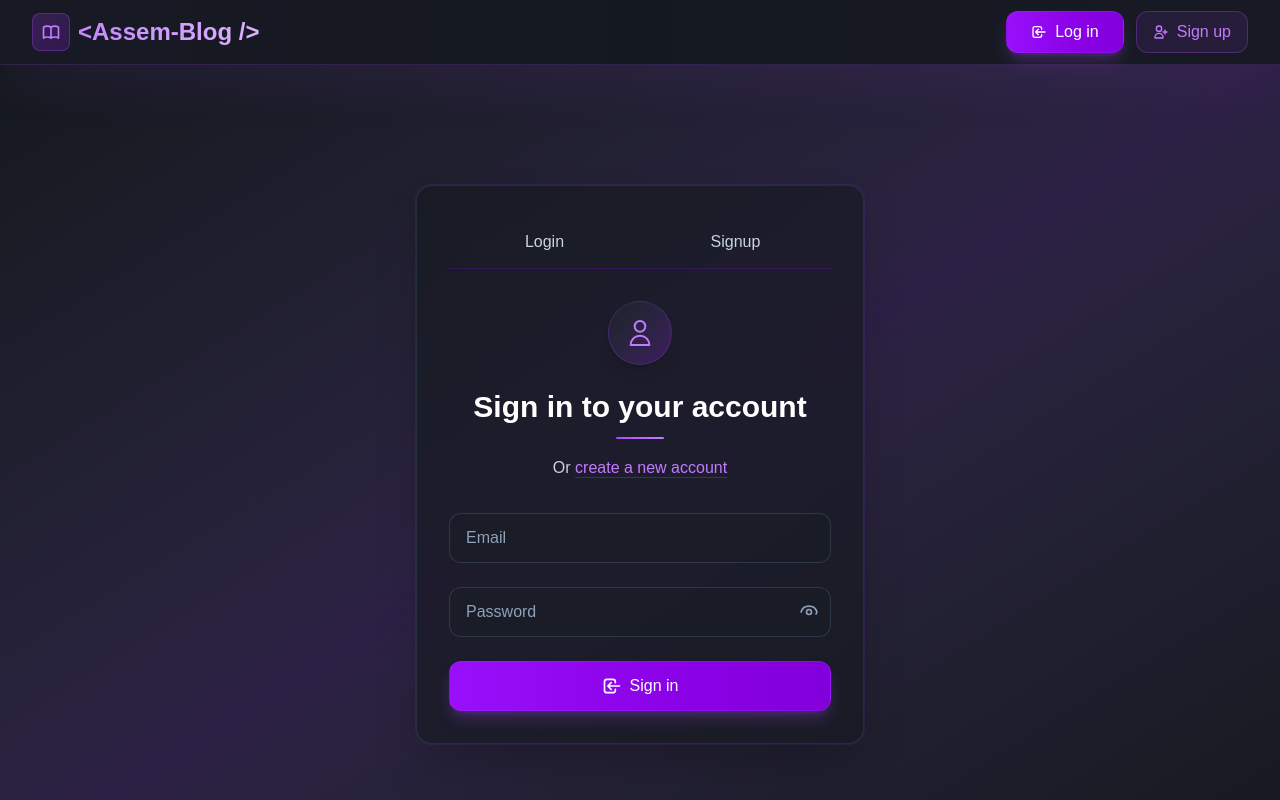
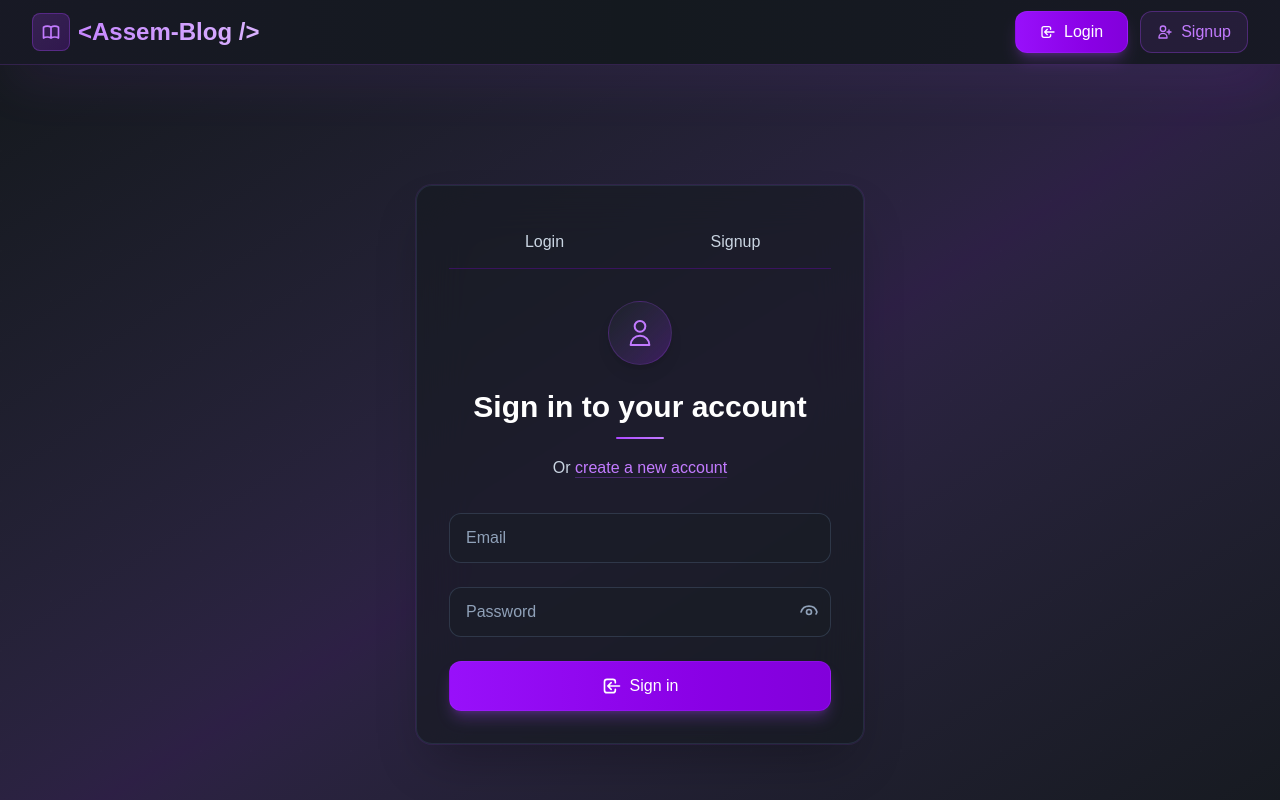
Before and after one commit to ahmedassem26/Blog-System-Frontend, a React (Vite) app: page /register in a window 1280 px wide. Shown: the top 800 px of the page. Built offline with nearby package versions, Linux system fonts and the light colour scheme; no server answers.

Commit message:
path fix

```diff
--- a/src/components/Navbar.jsx
+++ b/src/components/Navbar.jsx
@@ -112,7 +112,7 @@
                           d="M11 16l-4-4m0 0l4-4m-4 4h14m-5 4v1a3 3 0 01-3 3H6a3 3 0 01-3-3V7a3 3 0 013-3h7a3 3 0 013 3v1"
                         />
                       </svg>
-                      <span>Log in</span>
+                      <span>Login</span>
                     </span>
                   </Link>
 
@@ -134,7 +134,7 @@
                           d="M18 9v3m0 0v3m0-3h3m-3 0h-3m-2-5a4 4 0 11-8 0 4 4 0 018 0zM3 20a6 6 0 0112 0v1H3v-1z"
                         />
                       </svg>
-                      <span>Sign up</span>
+                      <span>Signup</span>
                     </span>
                   </Link>
                 </div>
@@ -268,7 +268,7 @@
                       d="M18 9v3m0 0v3m0-3h3m-3 0h-3m-2-5a4 4 0 11-8 0 4 4 0 018 0zM3 20a6 6 0 0112 0v1H3v-1z"
                     />
                   </svg>
-                  <span>Register</span>
+                  <span>Signup</span>
                 </Link>
               </div>
             )}
--- a/src/pages/Home.jsx
+++ b/src/pages/Home.jsx
@@ -108,7 +108,7 @@
               </Link>
             ) : (
               <Link
-                to="/login"
+                to="/register/login"
                 className="group inline-flex items-center px-8 py-4 bg-gradient-to-r from-purple-600 to-purple-700 hover:from-purple-500 hover:to-purple-600 text-white font-medium rounded-xl shadow-lg shadow-purple-500/25 hover:shadow-xl hover:shadow-purple-500/40 transform hover:-translate-y-1 transition-all duration-300 border border-purple-500/20"
               >
                 <svg
--- a/src/pages/Register.jsx
+++ b/src/pages/Register.jsx
@@ -3,7 +3,7 @@
 
 function Register() {
   return (
-    <div className="min-h-screen bg-gradient-to-br from-base-300 via-purple-800/20 to-base-300 flex items-center justify-center py-12 px-4 sm:px-6 lg:px-8">
+    <div className="min-h-screen bg-gradient-to-br from-base-300 via-purple-800/20 to-base-300 flex items-center justify-center py-12 px-4 sm:px-6 lg:px-8 overflow-x-hidden">
       {/* Subtle grid pattern overlay */}
       <div
         className="absolute inset-0 opacity-[0.02]"
```
